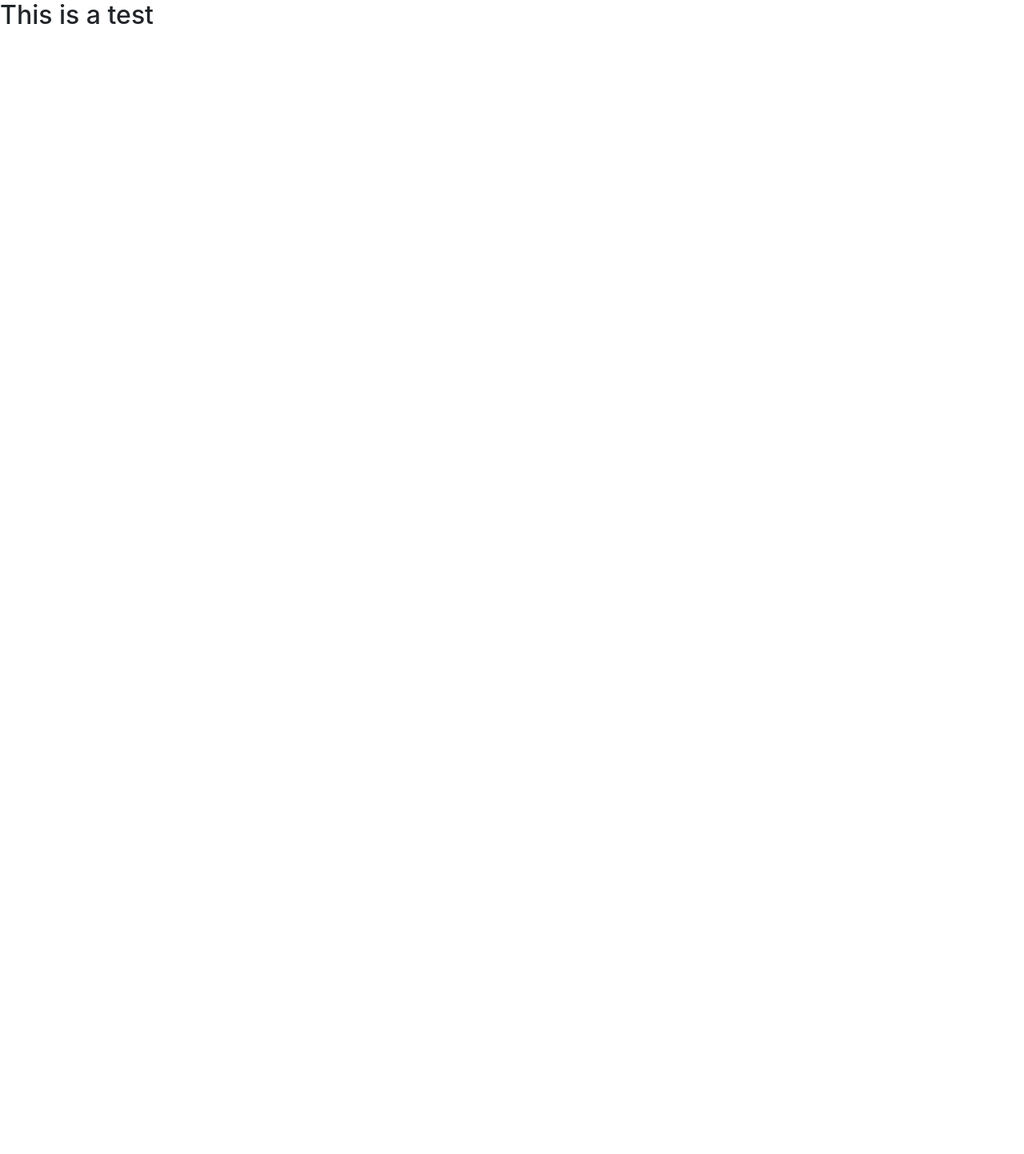
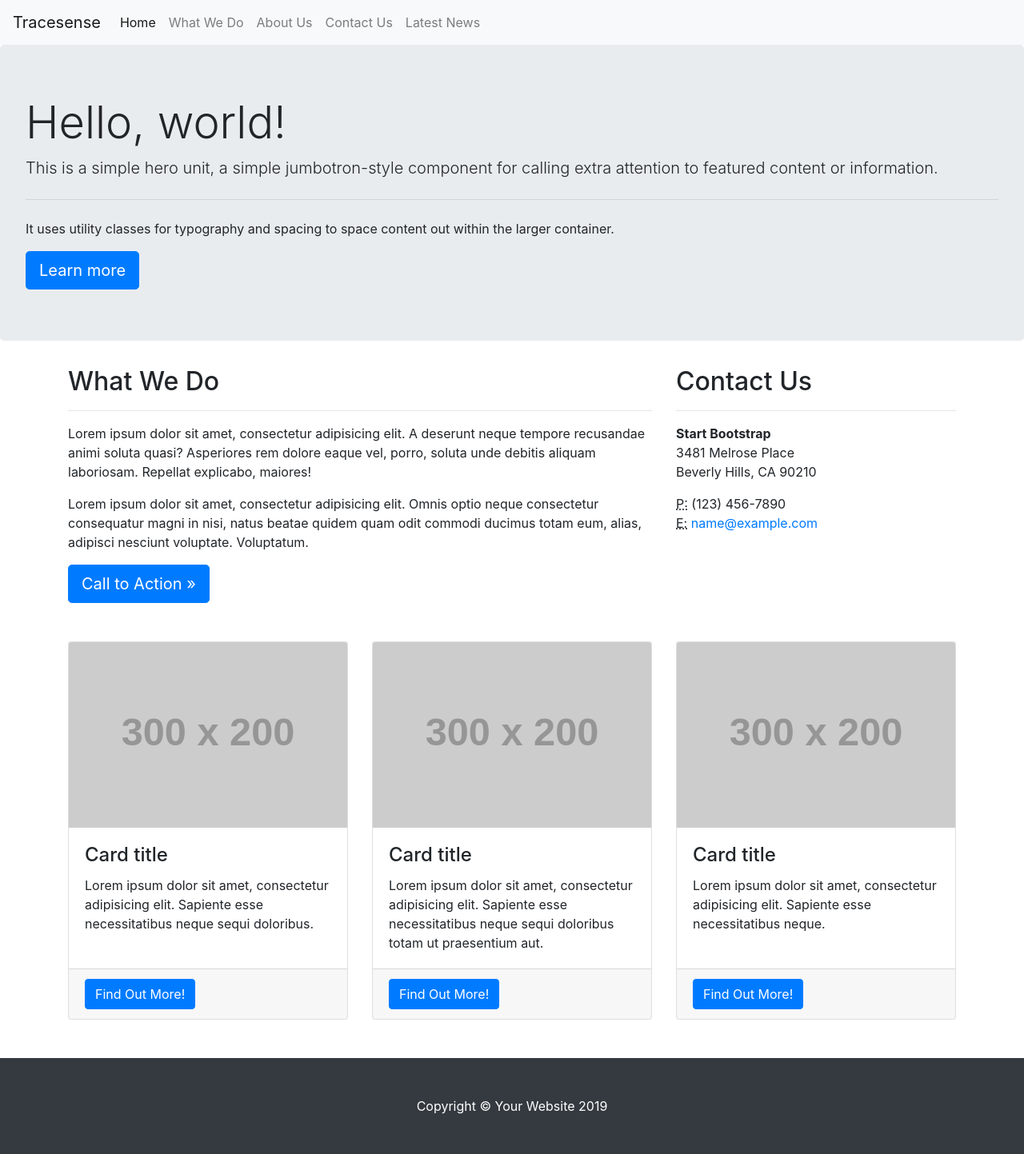
Before and after one commit to tdignan87/TracesenseLimited, a plain HTML site: page index.html in a window 1280 px wide. Shown: the whole page at 80% size. Before the commit the page ends 800 px from the top, so only its background shows below. Drawn offline with nearby package versions, Linux system fonts and the light colour scheme; placeholder pictures from the web are drawn by us.

Commit message:
Added sections to Index

```diff
--- a/index.html
+++ b/index.html
@@ -9,9 +9,122 @@
 </head>
 
 <body>
-    <h2>This is a test</h2>
+    <nav class="navbar navbar-expand-lg navbar-light bg-light">
+        <a class="navbar-brand" href="#">Tracesense</a>
+        <button class="navbar-toggler" type="button" data-toggle="collapse" data-target="#navbarNav" aria-controls="navbarNav" aria-expanded="false" aria-label="Toggle navigation">
+          <span class="navbar-toggler-icon"></span>
+        </button>
+        <div class="collapse navbar-collapse" id="navbarNav">
+            <ul class="navbar-nav">
+                <li class="nav-item active">
+                    <a class="nav-link" href="#">Home <span class="sr-only">(current)</span></a>
+                </li>
+                <li class="nav-item">
+                    <a class="nav-link" href="#">What We Do</a>
+                </li>
+                <li class="nav-item">
+                    <a class="nav-link" href="#">About Us</a>
+                </li>
+                <li class="nav-item">
+                    <a class="nav-link" href="#">Contact Us</a>
+                </li>
+                <li class="nav-item">
+                    <a class="nav-link" href="#">Latest News</a>
+                </li>
 
+            </ul>
+        </div>
+    </nav>
 
+    <!-- Jumbotron on main page.-->
+    <div class="jumbotron">
+        <h1 class="display-4">Hello, world!</h1>
+        <p class="lead">This is a simple hero unit, a simple jumbotron-style component for calling extra attention to featured content or information.</p>
+        <hr class="my-4">
+        <p>It uses utility classes for typography and spacing to space content out within the larger container.</p>
+        <a class="btn btn-primary btn-lg" href="#" role="button">Learn more</a>
+    </div>
+
+    <div class="container">
+
+        <div class="row">
+            <div class="col-md-8 mb-5">
+                <h2>What We Do</h2>
+                <hr>
+                <p>Lorem ipsum dolor sit amet, consectetur adipisicing elit. A deserunt neque tempore recusandae animi soluta quasi? Asperiores rem dolore eaque vel, porro, soluta unde debitis aliquam laboriosam. Repellat explicabo, maiores!</p>
+                <p>Lorem ipsum dolor sit amet, consectetur adipisicing elit. Omnis optio neque consectetur consequatur magni in nisi, natus beatae quidem quam odit commodi ducimus totam eum, alias, adipisci nesciunt voluptate. Voluptatum.</p>
+                <a class="btn btn-primary btn-lg" href="#">Call to Action &raquo;</a>
+            </div>
+            <div class="col-md-4 mb-5">
+                <h2>Contact Us</h2>
+                <hr>
+                <address>
+              <strong>Start Bootstrap</strong>
+              <br>3481 Melrose Place
+              <br>Beverly Hills, CA 90210
+              <br>
+            </address>
+                <address>
+              <abbr title="Phone">P:</abbr>
+              (123) 456-7890
+              <br>
+              <abbr title="Email">E:</abbr>
+              <a href="mailto:#">name@example.com</a>
+            </address>
+            </div>
+        </div>
+        <!-- /.row -->
+
+        <div class="row">
+            <div class="col-md-4 mb-5">
+                <div class="card h-100">
+                    <img class="card-img-top" src="http://placehold.it/300x200" alt="">
+                    <div class="card-body">
+                        <h4 class="card-title">Card title</h4>
+                        <p class="card-text">Lorem ipsum dolor sit amet, consectetur adipisicing elit. Sapiente esse necessitatibus neque sequi doloribus.</p>
+                    </div>
+                    <div class="card-footer">
+                        <a href="#" class="btn btn-primary">Find Out More!</a>
+                    </div>
+                </div>
+            </div>
+            <div class="col-md-4 mb-5">
+                <div class="card h-100">
+                    <img class="card-img-top" src="http://placehold.it/300x200" alt="">
+                    <div class="card-body">
+                        <h4 class="card-title">Card title</h4>
+                        <p class="card-text">Lorem ipsum dolor sit amet, consectetur adipisicing elit. Sapiente esse necessitatibus neque sequi doloribus totam ut praesentium aut.</p>
+                    </div>
+                    <div class="card-footer">
+                        <a href="#" class="btn btn-primary">Find Out More!</a>
+                    </div>
+                </div>
+            </div>
+            <div class="col-md-4 mb-5">
+                <div class="card h-100">
+                    <img class="card-img-top" src="http://placehold.it/300x200" alt="">
+                    <div class="card-body">
+                        <h4 class="card-title">Card title</h4>
+                        <p class="card-text">Lorem ipsum dolor sit amet, consectetur adipisicing elit. Sapiente esse necessitatibus neque.</p>
+                    </div>
+                    <div class="card-footer">
+                        <a href="#" class="btn btn-primary">Find Out More!</a>
+                    </div>
+                </div>
+            </div>
+        </div>
+        <!-- /.row -->
+
+    </div>
+    <!-- /.container -->
+
+    <!-- Footer -->
+    <footer class="py-5 bg-dark">
+        <div class="container">
+            <p class="m-0 text-center text-white">Copyright &copy; Your Website 2019</p>
+        </div>
+        <!-- /.container -->
+    </footer>
 
 
 
```
